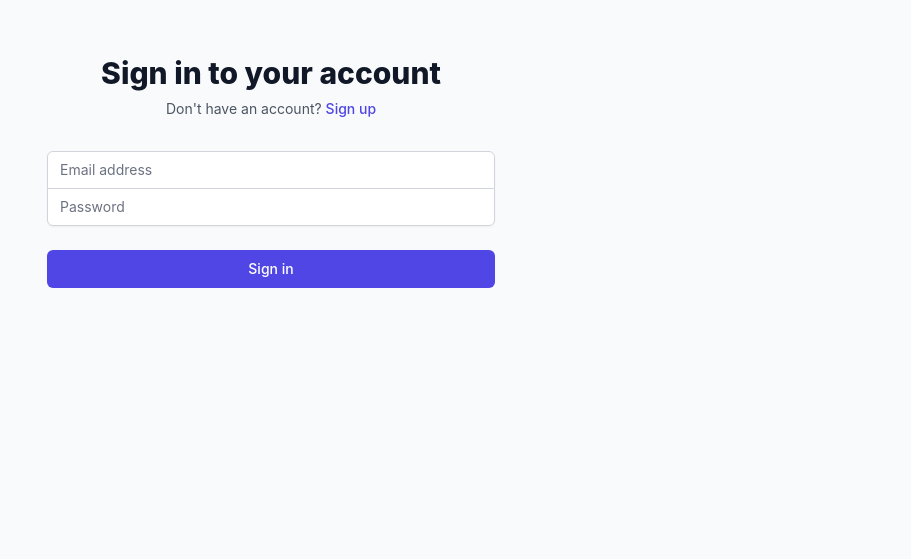
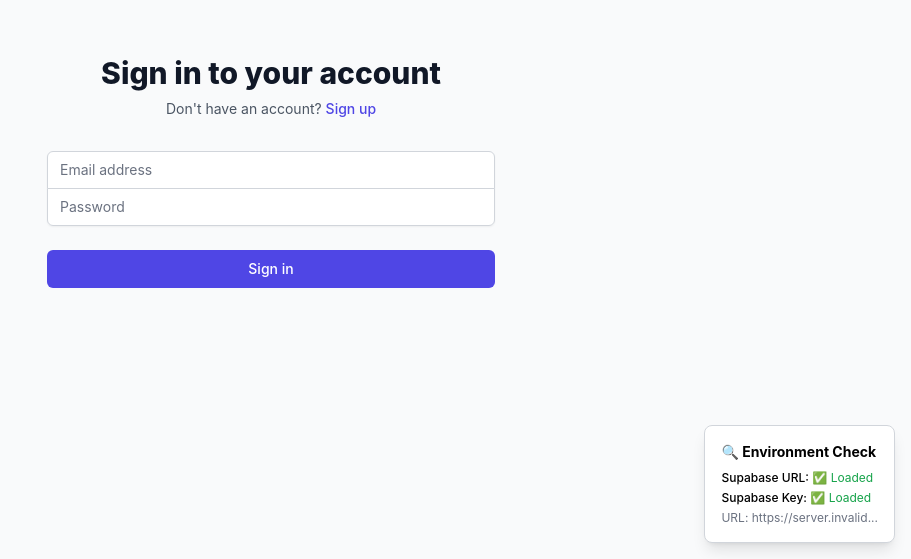
Before and after one commit to Strik88/MaxIan-Tracker, a React (Create React App) app: page / in a window 1280 px wide. Shown: the part 241-800 px from the top of the page, without its empty margins (369-1280 px from the left). Built offline with nearby package versions, Linux system fonts and the light colour scheme; no server answers.

Commit message:
Add environment variables debug component for Vercel troubleshooting

```diff
--- a/src/App.tsx
+++ b/src/App.tsx
@@ -2,6 +2,7 @@ import React, { useState } from 'react'
 import { AuthProvider, useAuth } from './contexts/AuthContext'
 import { AuthForm } from './components/Auth/AuthForm'
 import { Dashboard } from './components/Dashboard/Dashboard'
+import { EnvCheck } from './components/Debug/EnvCheck'
 import './App.css'
 
 const AppContent: React.FC = () => {
@@ -22,15 +23,26 @@ const AppContent: React.FC = () => {
           </svg>
           <p className="mt-4 text-gray-600">Loading...</p>
         </div>
+        <EnvCheck />
       </div>
     )
   }
 
   if (user) {
-    return <Dashboard />
+    return (
+      <>
+        <Dashboard />
+        <EnvCheck />
+      </>
+    )
   }
 
-  return <AuthForm mode={authMode} onToggleMode={toggleAuthMode} />
+  return (
+    <>
+      <AuthForm mode={authMode} onToggleMode={toggleAuthMode} />
+      <EnvCheck />
+    </>
+  )
 }
 
 const App: React.FC = () => {
--- /dev/null
+++ b/src/components/Debug/EnvCheck.tsx
@@ -0,0 +1,31 @@
+import React from 'react'
+
+export const EnvCheck: React.FC = () => {
+  const supabaseUrl = process.env.REACT_APP_SUPABASE_URL
+  const supabaseKey = process.env.REACT_APP_SUPABASE_ANON_KEY
+
+  return (
+    <div className="fixed bottom-4 right-4 bg-white border border-gray-300 rounded-lg p-4 shadow-lg max-w-md">
+      <h3 className="font-bold text-sm mb-2">🔍 Environment Check</h3>
+      <div className="text-xs space-y-1">
+        <div>
+          <span className="font-medium">Supabase URL:</span>
+          <span className={supabaseUrl ? 'text-green-600' : 'text-red-600'}>
+            {supabaseUrl ? ' ✅ Loaded' : ' ❌ Missing'}
+          </span>
+        </div>
+        <div>
+          <span className="font-medium">Supabase Key:</span>
+          <span className={supabaseKey ? 'text-green-600' : 'text-red-600'}>
+            {supabaseKey ? ' ✅ Loaded' : ' ❌ Missing'}
+          </span>
+        </div>
+        {supabaseUrl && (
+          <div className="text-gray-500 text-xs mt-2">
+            URL: {supabaseUrl.substring(0, 30)}...
+          </div>
+        )}
+      </div>
+    </div>
+  )
+}
```
